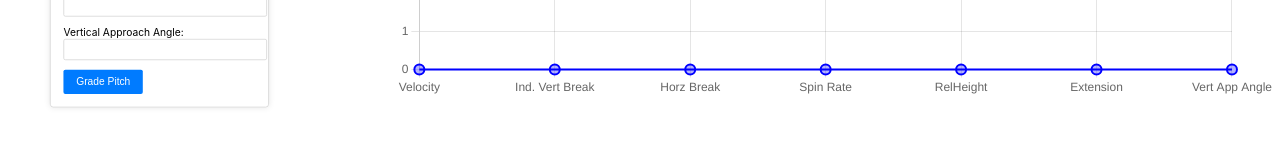
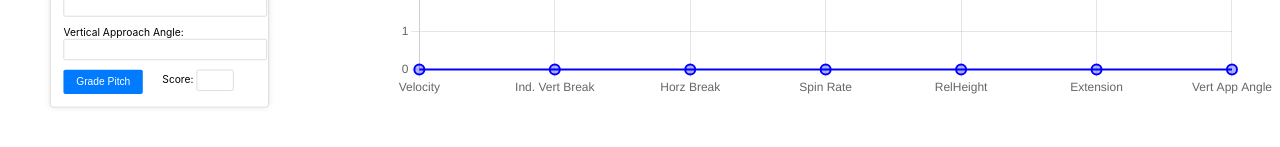
Before and after one commit to alexanderreese/CS495-AlabamaBaseball-GroupD, a React (Create React App) app in the folder baseball-pitch-grader/: page / in a window 1280 px wide. Shown: the part 425-572 px from the top of the page. Built offline with nearby package versions, Linux system fonts and the light colour scheme; no server answers.

Commit message:
score display
the score now displays next to submit button

```diff
--- a/baseball-pitch-grader/src/components/PitchInputForm.css
+++ b/baseball-pitch-grader/src/components/PitchInputForm.css
@@ -57,3 +57,12 @@ label {
 .btn-primary:hover {
   background-color: #0056b3;
 }
+
+.smaller-score-box {
+  width: 40px;
+  margin-left: 5px;
+}
+
+.score-group {
+  margin-left: 30px;
+}
--- a/baseball-pitch-grader/src/components/PitchInputForm.js
+++ b/baseball-pitch-grader/src/components/PitchInputForm.js
@@ -21,6 +21,8 @@ const pitchTypes = [
 const handOptions = ['RH', 'LH'];  // Hand options
 
 const PitchInputForm = ({ onSubmit }) => {
+  const [score, setScore] = useState();
+
   const [metrics, setMetrics] = useState({
     pitchType: '',
     hand: '',
@@ -43,10 +45,11 @@ const PitchInputForm = ({ onSubmit }) => {
 
   const handleSubmit = async (event) => {
     event.preventDefault();
-    // TODO: Handle form submission (e.g., send metrics to the server for grading)
+
     console.log('Form submitted with metrics:', metrics);
     try {
       const response = await axios.post('http://localhost:5000/gradePitch', metrics);
+      setScore(response.data.pitchGrade);
       console.log('PitchGrade: ' + response.data.pitchGrade);
     } catch (error) {
       console.error('Error calculating pitch grade:', error);
@@ -121,7 +124,24 @@ const PitchInputForm = ({ onSubmit }) => {
           <input type="number" name="verticalApproachAngle" value={metrics.verticalApproachAngle} onChange={handleInputChange} className="form-control" />
         </label>
       </div>
+      <div className="container">
       <button type="submit" className="btn btn-primary">Grade Pitch</button>
+      {/* Display the score */}
+    {score !== null && (
+      <div className="score-group">
+        <label>
+          Score:
+          <input
+            type="text"
+            name="score"
+            value={score}
+            readOnly
+            className="form-control smaller-score-box"
+          />
+        </label>
+      </div>
+    )}
+    </div>
     </form>
   );
 };
```
